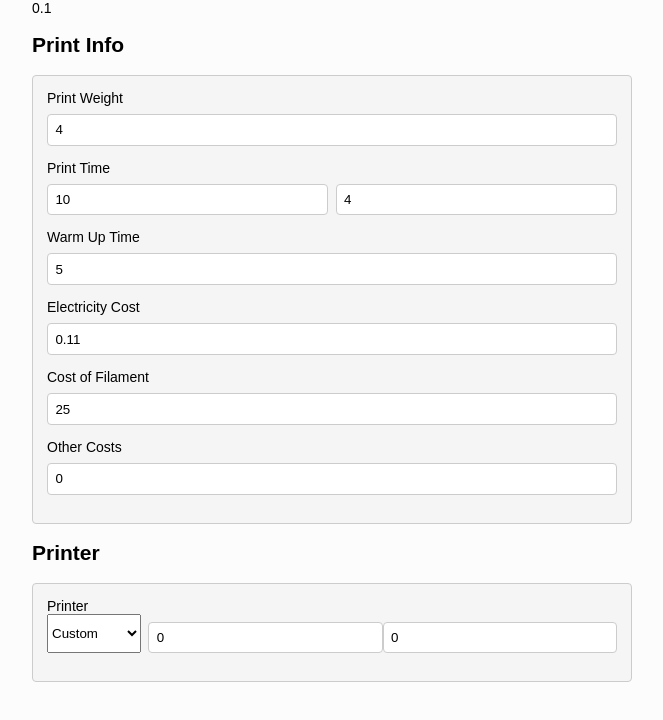
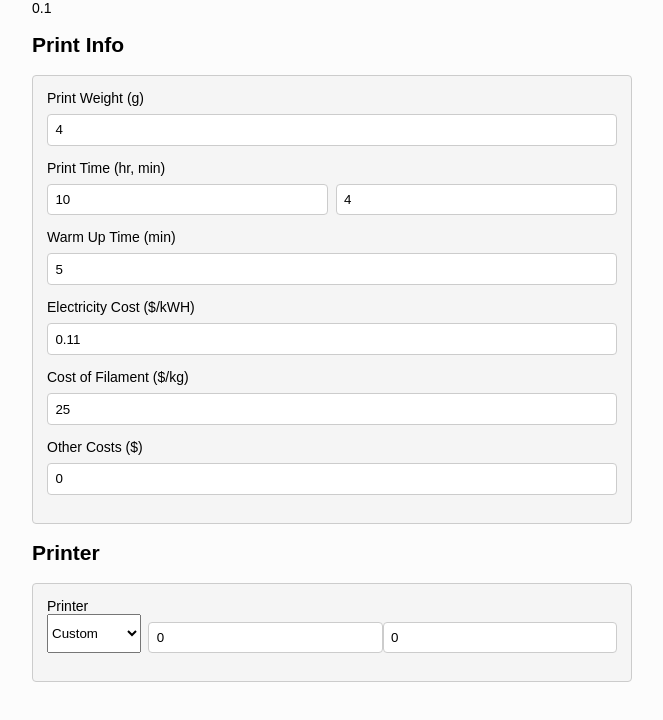
Before and after one commit to willuhmjs/printstimate, a SvelteKit app: page / in a window 1280 px wide. Shown: the top 720 px of the page, without its empty margins (308-971 px from the left). Built offline with nearby package versions, Linux system fonts and the light colour scheme.

Commit message:
feat: print conditions units

```diff
--- a/src/routes/+page.svelte
+++ b/src/routes/+page.svelte
@@ -30,46 +30,46 @@
 	{estimateCost(conditions, printer)}
 	<Box title="Print Info">
 		<div class="inputItem">
-			<label for="amountInGrams">Print Weight</label>
+			<label for="amountInGrams">Print Weight (g)</label>
 			<br>
 			<div class="inputContent">
-				<input id="amountInGrams" type="number" bind:value={conditions.amountInGrams} />
+				<input placeholder="Grams" id="amountInGrams" type="number" bind:value={conditions.amountInGrams} />
 			</div>
 		</div>
 		<div class="inputItem">
-			<label for="printTime">Print Time</label>
+			<label for="printTime">Print Time (hr, min)</label>
 			<br>
 			<div class="inputContent">
-				<input class="printTime" type="number" bind:value={printTimeHours} />
-				<input class="printTime" type="number" bind:value={printTimeMinutes} />
+				<input placeholder="Hours" class="printTime" type="number" bind:value={printTimeHours} />
+				<input placeholder="Minutes" class="printTime" type="number" bind:value={printTimeMinutes} />
 			</div>
 		</div>
 		<div class="inputItem">
-			<label for="warmupTime">Warm Up Time</label>
+			<label for="warmupTime">Warm Up Time (min)</label>
 			<br>
 			<div class="inputContent">
-				<input id="warmupTime" type="number" bind:value={conditions.warmupTime} />
+				<input placeholder="Minutes" id="warmupTime" type="number" bind:value={conditions.warmupTime} />
 			</div>
 		</div>
 		<div class="inputItem">
-			<label for="electricityCost">Electricity Cost</label>
+			<label for="electricityCost">Electricity Cost ($/kWH)</label>
 			<br>
 			<div class="inputContent">
-				<input id="electricityCost" type="number" bind:value={conditions.electricityCost} />
+				<input placeholder="Dollars per Kilowatt-hour" id="electricityCost" type="number" bind:value={conditions.electricityCost} />
 			</div>
 		</div>
 		<div class="inputItem">
-			<label for="costOfFilament">Cost of Filament</label>
+			<label for="costOfFilament">Cost of Filament ($/kg)</label>
 			<br>
 			<div class="inputContent">
-				<input id="costOfFilament" type="number" bind:value={conditions.costOfFilament} />
+				<input placeholder="Dollars per Kilogram" id="costOfFilament" type="number" bind:value={conditions.costOfFilament} />
 			</div>
 		</div>
 		<div class="inputItem">
-			<label for="otherCosts">Other Costs</label>
+			<label for="otherCosts">Other Costs ($)</label>
 			<br>
 			<div class="inputContent">
-				<input id="otherCosts" type="number" bind:value={conditions.otherCosts} />
+				<input placeholder="Dollars" id="otherCosts" type="number" bind:value={conditions.otherCosts} />
 			</div>
 		</div>
 	</Box>
```
